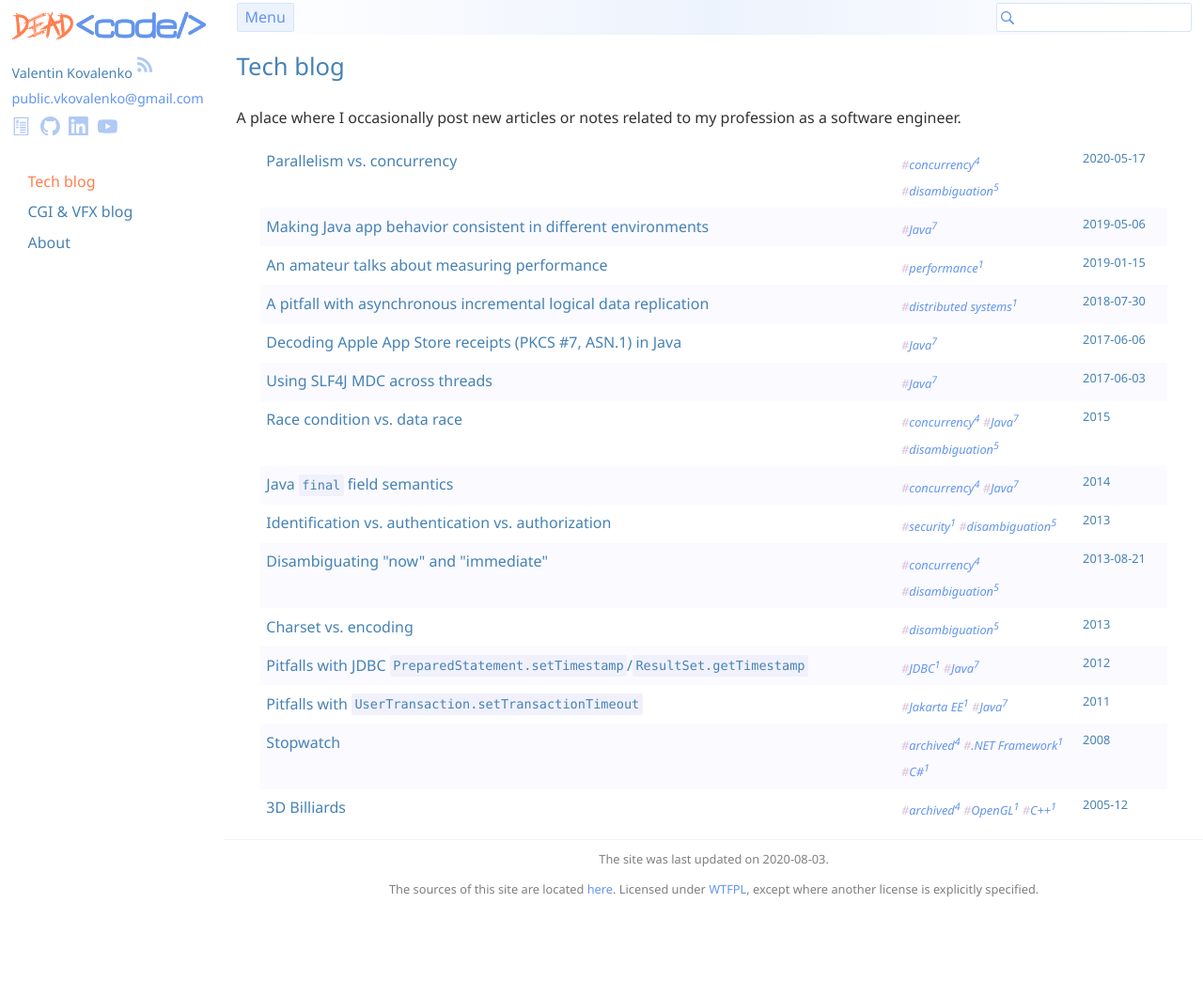
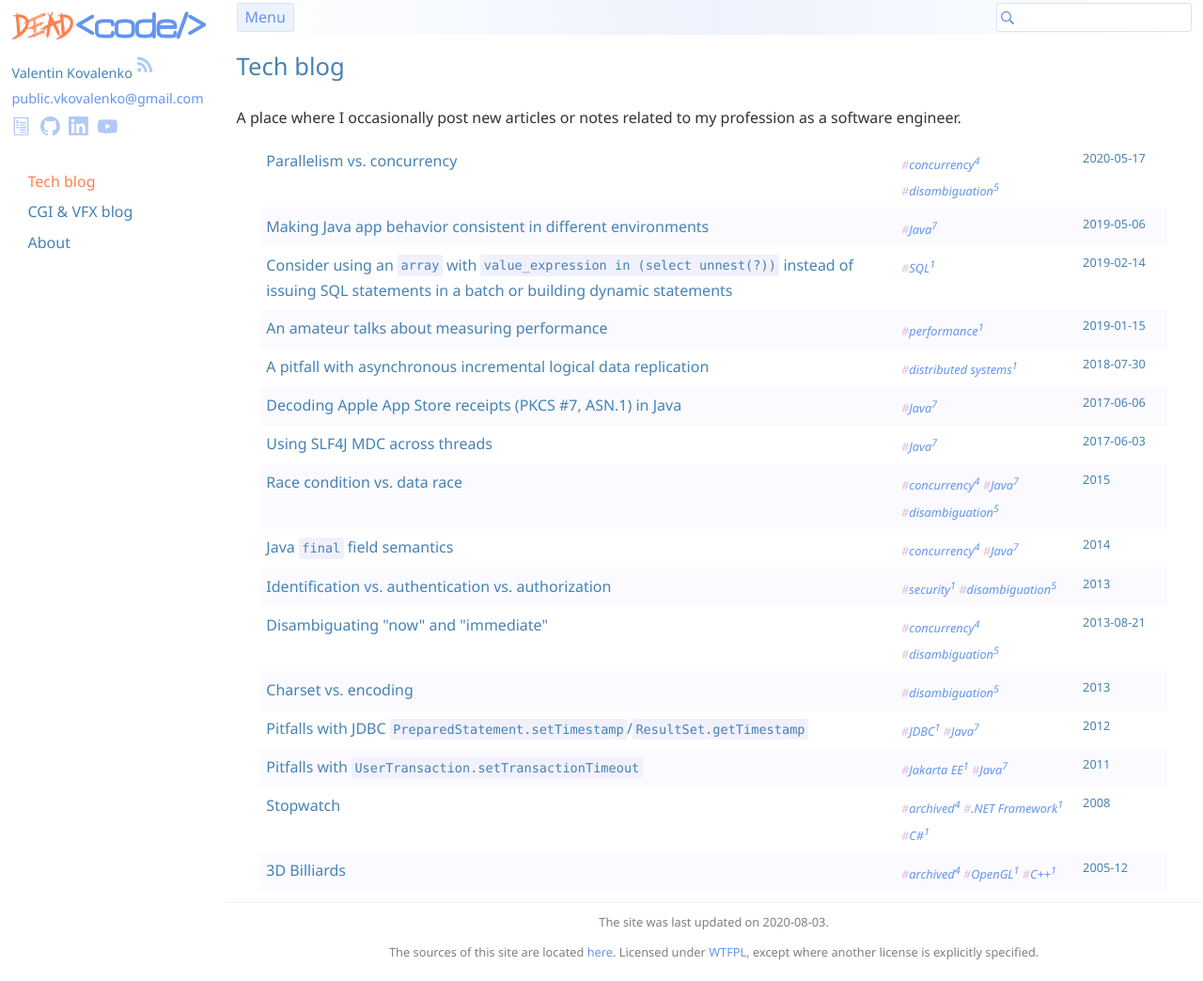
Before and after one commit to stIncMale/stincmale.github.io, a Jekyll site: the page built from tech.markdown, in a window 1280 px wide and 1044 px high. Shown: the whole window at 94% size. Built offline with Jekyll 4.4.1, drawn with Linux system fonts in a browser that asks for light colours; part of the change alters nothing that is shown.

Commit message:
Add blog/sql-in-unnest-array

````diff
--- a/_includes/common-links-abbreviations.markdown
+++ b/_includes/common-links-abbreviations.markdown
@@ -113,3 +113,7 @@
 {:data-title="Command-Line Interface"}
 *[GUI]:
 {:data-title="Graphical User Interface"}
+*[ID]:
+{:data-title="identifier"}
+*[IDs]:
+{:data-title="identifiers"}
--- /dev/null
+++ b/_posts/2019-02-14-sql-in-unnest-array.markdown
@@ -0,0 +1,183 @@
+---
+layout: post
+slug: sql-in-unnest-array
+title: Consider using an <code>array</code> with <code>value_expression in (select unnest(?))</code> instead of issuing SQL statements in a batch or building dynamic statements
+categories: [tech]
+tags: [SQL]
+date: 2019-02-14T12:00:00Z
+custom_update_date: 2020-08-03T09:16:00Z
+custom_keywords: [in, any, some, array, unnest, batch, dynamic statement, SQL]
+custom_description: Imagine, you have a set of n identifiers (IDs) that cannot be represented by a range, and you want to delete/update all rows containing these IDs from/in a relational database. How would you do this? What if n is huge?
+---
+{% include common-links-abbreviations.markdown %}
+
+[PostgreSQL]: <https://www.postgresql.org/>
+[Oracle Database]: <https://docs.oracle.com/en/database/oracle/oracle-database/>
+[JOOQ]: <https://www.jooq.org>
+[`unnest`]: <https://www.postgresql.org/docs/current/functions-array.html>
+[`array`]: <https://www.postgresql.org/docs/current/arrays.html>
+[`in` subquery expression]: <https://www.postgresql.org/docs/current/functions-subquery.html#FUNCTIONS-SUBQUERY-IN>
+[`in` comparison]: <https://www.postgresql.org/docs/current/functions-comparisons.html#FUNCTIONS-COMPARISONS-IN-SCALAR>
+[`any` subquery expression]: <https://www.postgresql.org/docs/current/functions-subquery.html#FUNCTIONS-SUBQUERY-ANY-SOME>
+[`any` comparison]: <https://www.postgresql.org/docs/current/functions-comparisons.html#id-1.5.8.28.16>
+
+I refer to [PostgreSQL] in this article, but the [`unnest`] function, the [`in` subquery expression]
+and the [`in` comparison] are all standard SQL.
+
+{% include toc.markdown %}
+
+## [](#problem-statement){:.section-link}Problem statement {#problem-statement}
+You have a set of `n` identifiers (IDs) that cannot be represented by a range,
+and you want to
+[`delete`](https://www.postgresql.org/docs/current/sql-delete.html)/[`update`](https://www.postgresql.org/docs/current/sql-update.html)
+all rows containing these IDs from/in a relational database. How would you do this? What if `n` is huge?
+
+## [](#solutions){:.section-link}Solutions {#solutions}
+
+### [](#solution-batch){:.section-link}`n` static prepared statements with one parameter in a batch {#solution-batch}
+You could issue `n` SQL [prepared statements](https://www.postgresql.org/docs/current/sql-prepare.html)
+with one [parameter](https://www.postgresql.org/docs/current/sql-expressions.html#SQL-EXPRESSIONS-PARAMETERS-POSITIONAL)[^1], a.k.a. bind variable:
+
+```sql
+delete from my_table where id = ?;
+```
+
+Of course, you would not want to issue the commands one by one&mdash;it is better to organize them into a batch.
+With JDBC this can be done by using
+[`java.sql.PreparedStatement.addBatch()`](https://cr.openjdk.java.net/~iris/se/14/spec/fr/java-se-14-fr-spec/api/java.sql/java/sql/PreparedStatement.html#addBatch())/<wbr>
+[`java.sql.Statement.executeBatch()`](https://cr.openjdk.java.net/~iris/se/14/spec/fr/java-se-14-fr-spec/api/java.sql/java/sql/Statement.html#executeBatch())/<wbr>
+[`Statement.executeLargeBatch()`](https://cr.openjdk.java.net/~iris/se/14/spec/fr/java-se-14-fr-spec/api/java.sql/java/sql/Statement.html#executeLargeBatch()).
+Despite this way commands are issued more efficiently, you still request `n` commands which a DBMS executes one by one.
+It is reasonable to assume that executing `n` commands takes more time than executing a single one which does the same thing as those `n` commands,
+and it seems to be true according to
+[The Performance Difference Between SQL Row-by-row Updating, Batch Updating, and Bulk Updating](https://blog.jooq.org/2018/04/19/the-performance-difference-between-sql-row-by-row-updating-batch-updating-and-bulk-updating/)<span class="insignificant">&nbsp;by
+[Lukas Eder](https://github.com/lukaseder) working with [JOOQ]</span>.
+
+### [](#solution-n-parameters){:.section-link}A dynamic prepared statement with `n` parameters {#solution-n-parameters}
+You may dynamically build a single SQL statement with `n` parameters specified for the [`in` comparison]:
+
+```sql
+delete from my_table where id in (?, ?, ...);
+```
+
+However, for a large enough `n` you may face a limit imposed by a (poor?) implementation of a [JDBC driver](https://jdbc.postgresql.org),
+like the one described [here](https://stackoverflow.com/a/42251312/1285873):
+
+```
+java.io.IOException: Tried to send an out-of-range integer as a 2-byte value: 100000
+    at org.postgresql.core.PGStream.SendInteger2(PGStream.java:201)
+```
+
+which happened when 100_000 values were specified for the [`in` comparison].
+
+Another problem with this approach, is that you may end up generating many similar SQL statements which differ only by the number of bind variables.
+If there is a cache of execution plans in the DBMS or a cache of prepared statements in JDBC API implementation / JDBC driver,
+then not only you can hardly benefit from it, but you also pollute the cache.
+[Hibernate ORM](https://hibernate.org/orm/) tries to mitigate this by is using `in` clause parameter padding,
+see [How to improve statement caching efficiency with IN clause parameter padding](https://vladmihalcea.com/improve-statement-caching-efficiency-in-clause-parameter-padding/)<span class="insignificant">&nbsp;by [Vlad Mihalcea](https://vladmihalcea.com)</span>
+and [`hibernate.query.in_clause_parameter_padding`](https://docs.jboss.org/hibernate/orm/5.4/javadocs/constant-values.html#org.hibernate.cfg.AvailableSettings.IN_CLAUSE_PARAMETER_PADDING).
+
+### [](#solution-array){:.section-link}A static prepared statement with one parameter of the [`array`] type of size `n` {#solution-array}
+As a result of all the aforementioned, it appears to me that a good option may be to use
+the SQL [`array`] type represented by
+[`java.sql.Array`](https://cr.openjdk.java.net/~iris/se/14/spec/fr/java-se-14-fr-spec/api/java.sql/java/sql/Array.html) in JDBC:
+
+```sql
+delete from my_table where id in (select unnest(?));
+```
+
+We can create an [`array`] with
+[`java.sql.Connection.createArrayOf(String typeName, Object[] elements)`](https://cr.openjdk.java.net/~iris/se/14/spec/fr/java-se-14-fr-spec/api/java.sql/java/sql/Connection.html#createArrayOf(java.lang.String,java.lang.Object%5B%5D))
+and specify it by using
+[`PreparedStatement.setArray(int parameterIndex, Array x)`](https://cr.openjdk.java.net/~iris/se/14/spec/fr/java-se-14-fr-spec/api/java.sql/java/sql/PreparedStatement.html#setArray(int,java.sql.Array)).
+The reason for using the [`unnest`] function is that the [`in` subquery expression] expects (you guessed it)
+a subquery which returns a set of rows, a.k.a. a table, not an `array`.
+Note that previously we were using the [`in` comparison], while now we are using the [`in` subquery expression].
+The function [`unnest`] converts an [`array`] to a set of rows, this is also called ["flattening"](https://cloud.google.com/bigquery/docs/reference/standard-sql/arrays#flattening_arrays).
+
+What about the performance of the [`in` comparison] with `n` parameters and
+the [`in` subquery expression] with a single parameter of the [`array`] type?
+I am so glad the measurements have already been done and described in
+[SQL IN Predicate: With IN List or With Array? Which is Faster?](https://blog.jooq.org/2017/03/30/sql-in-predicate-with-in-list-or-with-array-which-is-faster/)<span class="insignificant">&nbsp;by
+[Lukas Eder](https://github.com/lukaseder) working with [JOOQ]</span>. In short:
+* for [PostgreSQL], the approach with `n` parameters seem to result in a smaller latency than the approach with an [`array`] for `n` < 128,
+and the situations changes in favour of using an [`array`] for `n` >= 128;
+* for [Oracle Database], the approach with an [`array`] is at least not worse than the approach with `n` parameters
+if we ask it to determine the [`array`] cardinality with the
+[`/*+gather_plan_statistics*/`](https://docs.oracle.com/en/database/oracle/oracle-database/19/tgsql/optimizer-statistics-concepts.html#GUID-C8E00C0A-2DC3-4331-9319-696A6DECE716) hint.
+
+As we can see, there is no simple answer showing the performance of one approach being always better than the performance of the other approach,
+but looks like at least for big enough `n` the approach with an [`array`] results in smaller latencies while also having the benefit of not polluting caches.
+By the way, Hibernate ORM may also [use this technique](https://github.com/hibernate/hibernate-orm/pull/2495) in the future.
+
+#### [](#solution-array-example){:.section-link}JDBC example {#solution-array-example}
+This technique turns out especially handy when you have multiple sets of IDs and want to request different updates for each set.
+It allows you to have a single SQL statement for each set of IDs and issue all such commands in a batch.
+Here is an example code demonstrating such a situation:
+
+```java
+Map<String, Set<Long>> valueToIds = ...;
+JdbcTemplate jdbcTemplate = ...;
+jdbcTemplate.execute((Connection connection) -> {
+  try (PreparedStatement statement = connection.prepareStatement(
+      "update my_table set value = ? where id in (select unnest(?))")) {
+    valueToIds.forEach((value, ids) -> {
+      try {
+        statement.setString(1, value);
+        statement.setArray(2, connection.createArrayOf(JDBCType.BIGINT.toString(), ids.toArray()));
+        statement.addBatch();
+      } catch (SQLException e) {
+        throw new RuntimeException(e);
+      }
+    });
+    return statement.executeBatch();
+  }
+});
+```
+
+### [](#solution-temporary-table){:.section-link}A temporary table with `n` rows {#solution-temporary-table}
+A cardinally different and significantly less convenient approach is to create a temporary table which contains all `n` IDs
+and then use [`inner join`](https://www.postgresql.org/docs/current/queries-table-expressions.html#id-1.5.6.6.5.6.4.3.1.1)
+by utilizing PostgreSQL-specific [`using`](https://www.postgresql.org/docs/current/sql-delete.html#id-1.9.3.100.8) clause:
+
+```sql
+delete from my_table as t using tmp_table as tmp where t.id = tmp.id;
+```
+
+or with standard SQL syntax:
+
+```sql
+delete from my_table as t where t.id in (select id from tmp_table);
+```
+
+This technique is also described [here](https://stackoverflow.com/a/11119642/1285873).
+It is not easy to imagine a situation in which this approach may be needed,
+but this [comment](https://stackoverflow.com/questions/2861230/what-is-the-best-approach-using-jdbc-for-parameterizing-an-in-clause/11119642#comment101891449_11119642)
+seems to describe one such situation.
+
+## [](#notes){:.section-link}Notes {#notes}
+[100x faster Postgres performance by changing 1 line](https://www.datadoghq.com/blog/100x-faster-postgres-performance-by-changing-1-line/)<span class="insignificant">&nbsp;by [Alexis Lê-Quôc](https://www.linkedin.com/in/alexislequoc/) a co-founder of [Datadog](https://www.datadoghq.com)</span>
+reported poor performance of
+
+```sql
+value_expression = any(array[v1, v2, ...])
+```
+
+```sql
+value_expression = any(values (v1), (v2), ...)
+```
+
+for [PostgreSQL] 9.0, but said that it was fixed in [PostgreSQL] 9.3.
+
+The reason I am mentioning this difference between the [`any` comparison] and the [`any` subquery expression] here is that
+the [`in` subquery expression] is equivalent to the `=` [`any` subquery expression] according to the [docs](https://www.postgresql.org/docs/current/functions-subquery.html#FUNCTIONS-SUBQUERY-ANY-SOME);
+therefore, the mentioned performance bug probably also affected SQL commands with the [`in` subquery expression].
+
+Note also that in [PostgreSQL] the [`any` comparison] accepts an [`array`] expression, while the [`in` comparison] accepts a list of
+[value expressions](https://www.postgresql.org/docs/current/sql-expressions.html), a.k.a. scalar expressions.
+
+[^1]: [JDBC API Specification](https://jcp.org/en/jsr/detail?id=221) also supports prepared statements via
+    [`java.sql.PreparedStatement`](https://cr.openjdk.java.net/~iris/se/14/spec/fr/java-se-14-fr-spec/api/java.sql/java/sql/PreparedStatement.html).
+    Section *"13.2 The PreparedStatement Interface"* of the [JDBC API Specification 4.3](https://jcp.org/aboutJava/communityprocess/mrel/jsr221/index3.html) states
+    <q>"Parameter markers, represented by "`?`" in the SQL string, are used to specify input values to the statement that may vary at runtime."</q>
+    I am using this JDBC SQL syntax in the article.
````
